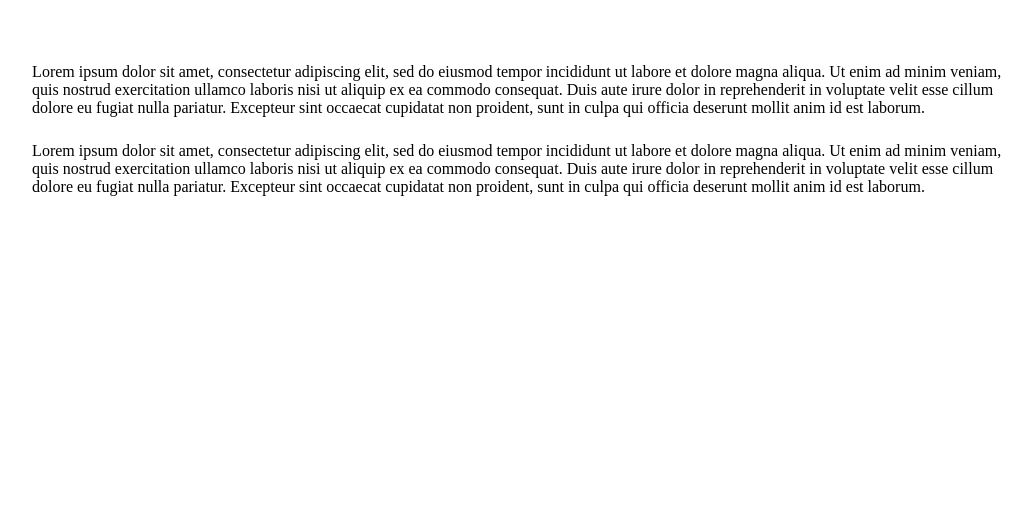
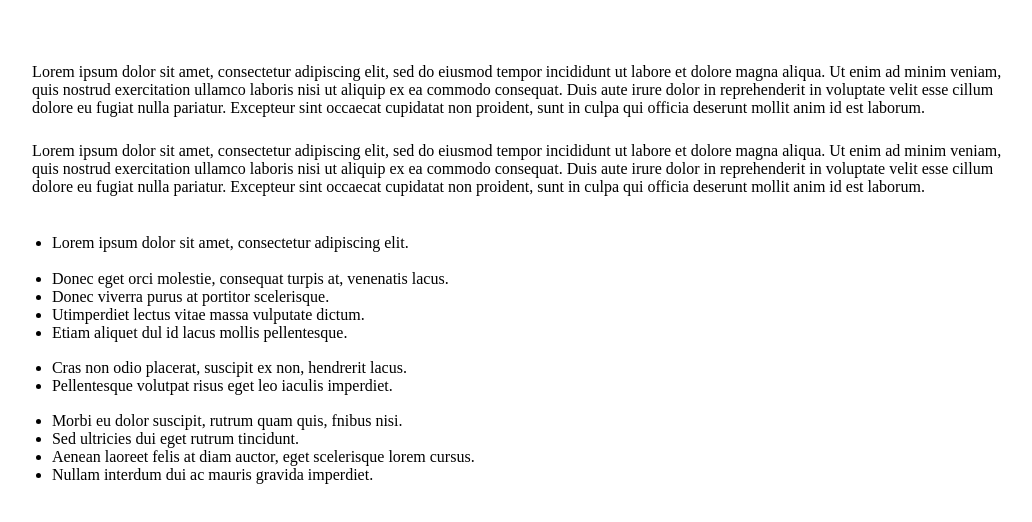
Before and after one commit to shaheer264/Second-repository, a plain HTML site: page src/index.html in a window 1280 px wide. Shown: the whole page, without its empty margins (77-1109 px from the left). Drawn offline with Linux system fonts and the light colour scheme.

Commit message:
middle lists

```diff
--- a/src/index.html
+++ b/src/index.html
@@ -4,7 +4,8 @@
     <title>Template1</title>
     <style>
         #p1 {margin-top: 5%; margin-left: 8%; margin-right: 15%;}
-        #p2 {margin-top: 2%; margin-left: 8%; margin-right: 15%;}
+        #p2 {margin-top: 2%; margin-left: 8%; margin-right: 15%; margin-bottom: 3%;}
+        #ul1 {margin-bottom: 1.5%;}
     </style>
 </head>
 <body>
@@ -14,5 +15,18 @@
     <p id="p2">Lorem ipsum dolor sit amet, consectetur adipiscing elit, sed do eiusmod tempor incididunt ut labore et dolore magna aliqua. Ut enim ad minim veniam, quis
        nostrud exercitation ullamco laboris nisi ut aliquip ex ea commodo consequat. Duis aute irure dolor in reprehenderit in voluptate velit esse cillum dolore eu fugiat
        nulla pariatur. Excepteur sint occaecat cupidatat non proident, sunt in culpa qui officia deserunt mollit anim id est laborum.</p>
-    </body>
+    <ul style="margin-left: 6.4%;">
+        <li id="ul1">Lorem ipsum dolor sit amet, consectetur adipiscing elit.</li>
+        <li>Donec eget orci molestie, consequat turpis at, venenatis lacus.</li>
+        <li>Donec viverra purus at portitor scelerisque.</li>
+        <li>Utimperdiet lectus vitae massa vulputate dictum.</li>
+        <li id="ul1">Etiam aliquet dul id lacus mollis pellentesque.</li>
+        <li>Cras non odio placerat, suscipit ex non, hendrerit lacus.</li>
+        <li id="ul1">Pellentesque volutpat risus eget leo iaculis imperdiet.</li>
+        <li>Morbi eu dolor suscipit, rutrum quam quis, fnibus nisi.</li>
+        <li>Sed ultricies dui eget rutrum tincidunt.</li>
+        <li>Aenean laoreet felis at diam auctor, eget scelerisque lorem cursus.</li>
+        <li>Nullam interdum dui ac mauris gravida imperdiet.</li>
+    </ul>
+</body>
 </html>
```
